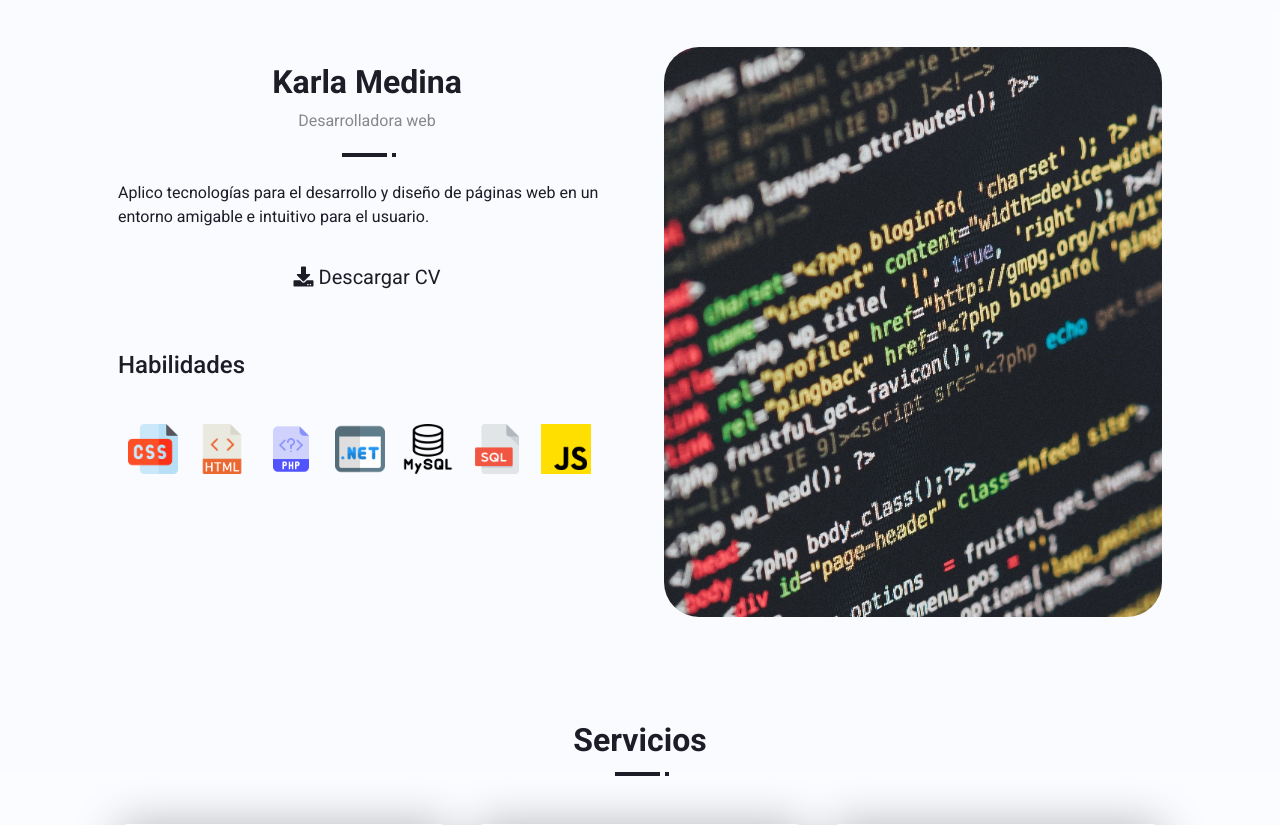
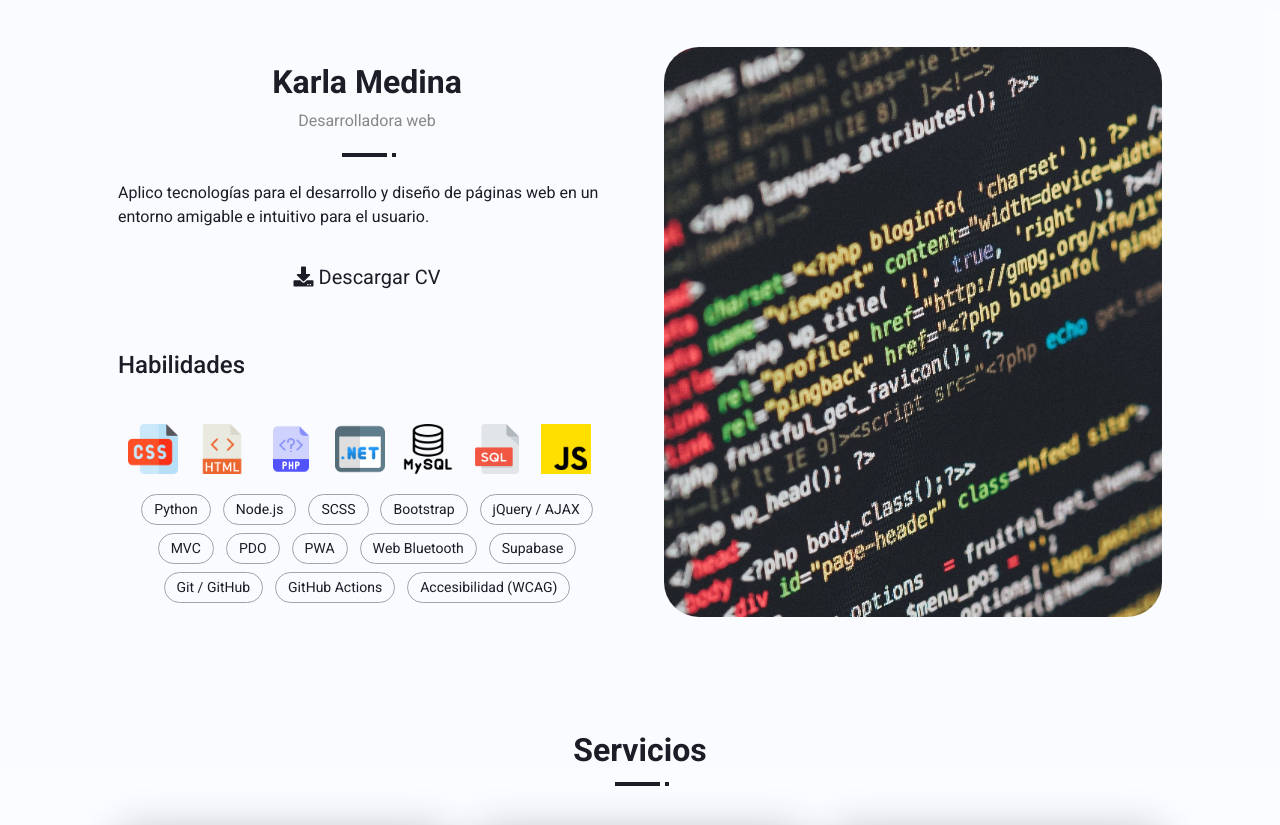
Before and after one commit to KarlaMedina97/portafolio, a PHP site: page / in a window 1280 px wide. Shown: the part 751-1576 px from the top of the page. Run offline with PHP 8.4, Linux system fonts and the light colour scheme; some libraries are stand-ins or nearby versions.

Commit message:
Actualizar CV y habilidades con skills de todos los proyectos

```diff
--- a/css/style.css
+++ b/css/style.css
@@ -4,6 +4,22 @@ div img.img_icon{
     height: 50px;
     margin-right: 15px;
     margin-top: 20px;
+}
+
+ul.skill-tags{
+    list-style: none;
+    padding: 0;
+    margin-top: 20px;
+}
+
+ul.skill-tags li{
+    display: inline-block;
+    margin: 0 4px 8px;
+    padding: 4px 12px;
+    border: 1px solid var(--secondary);
+    border-radius: 20px;
+    font-size: 14px;
+    color: var(--dark);
 }
 
 div.target img{
--- a/main.php
+++ b/main.php
@@ -37,6 +37,21 @@
                         <img class="img-fluid wow zoomIn img_icon" data-wow-delay="0.5s" src="img/sql.png" alt="SQL Server">
                         <img class="img-fluid wow zoomIn img_icon" data-wow-delay="0.5s" src="img/js.png" alt="JavaScript">
                     </div>
+                    <ul class="col-sm-12 text-center skill-tags wow fadeInUp" data-wow-delay="0.6s">
+                        <li>Python</li>
+                        <li>Node.js</li>
+                        <li>SCSS</li>
+                        <li>Bootstrap</li>
+                        <li>jQuery / AJAX</li>
+                        <li>MVC</li>
+                        <li>PDO</li>
+                        <li>PWA</li>
+                        <li>Web Bluetooth</li>
+                        <li>Supabase</li>
+                        <li>Git / GitHub</li>
+                        <li>GitHub Actions</li>
+                        <li>Accesibilidad (WCAG)</li>
+                    </ul>
                 </div>
 
             </div>
```
Also changed, not shown: 1 other file.
